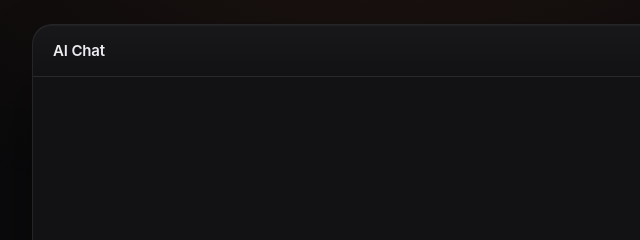
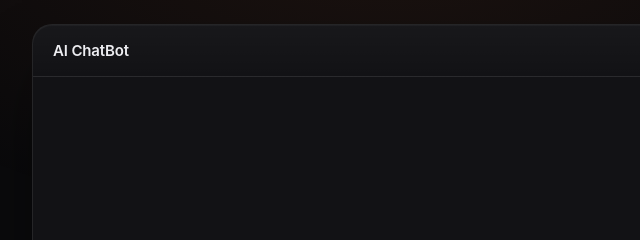
Before and after one commit to eshmith7/azure-demo-app, a website: page public/index.html in a window 1280 px wide. Shown: the top 240 px of the page, 248-888 px from the left. Drawn offline with Linux system fonts and the light colour scheme.

Commit message:
chatBot name

```diff
--- a/public/index.html
+++ b/public/index.html
@@ -435,7 +435,7 @@
 <body>
   <main class="app">
     <header class="app-header">
-      <div class="brand">AI Chat</div>
+      <div class="brand">AI ChatBot</div>
       <div class="status"><span class="dot" aria-hidden="true"></span><span>Online</span></div>
     </header>
 
```
